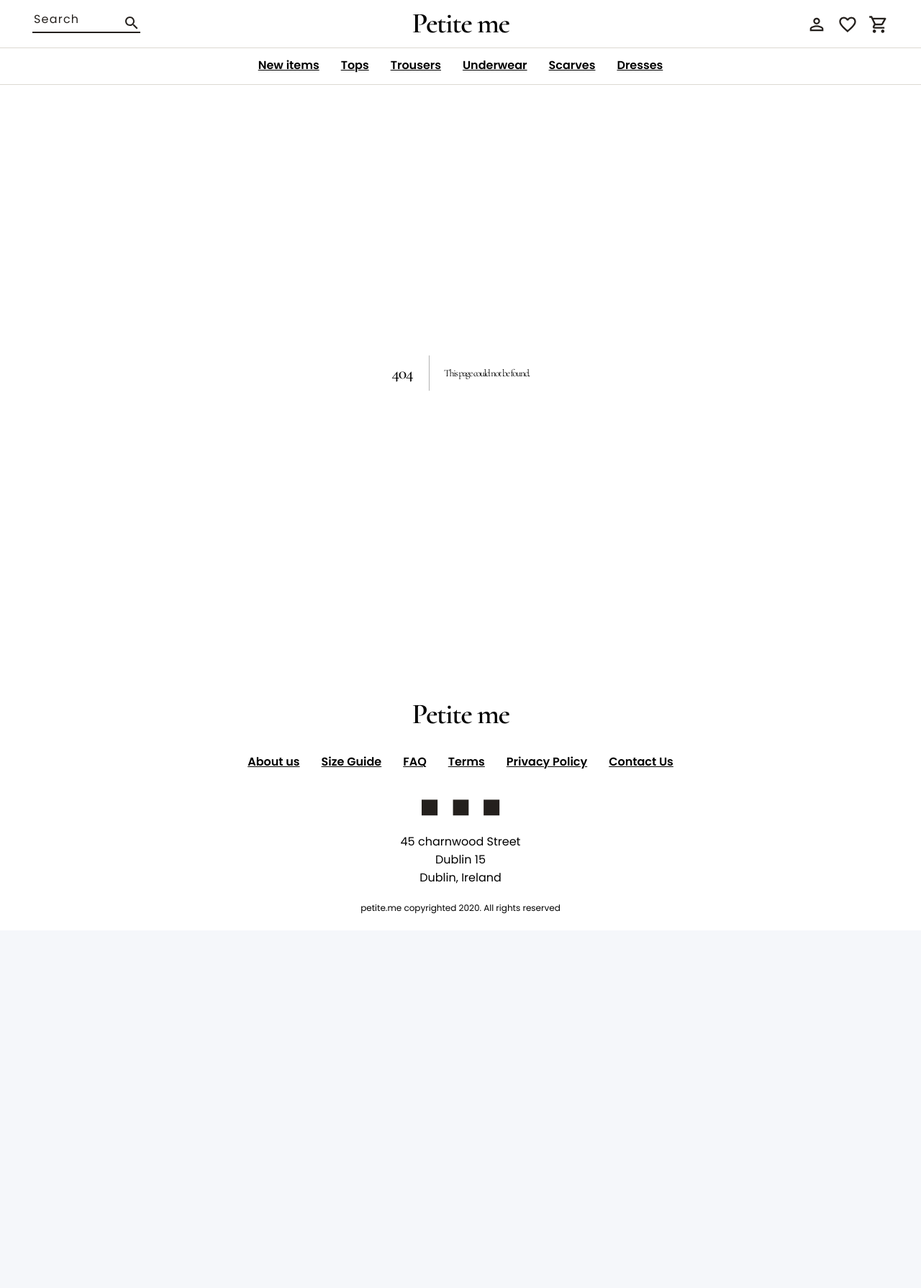
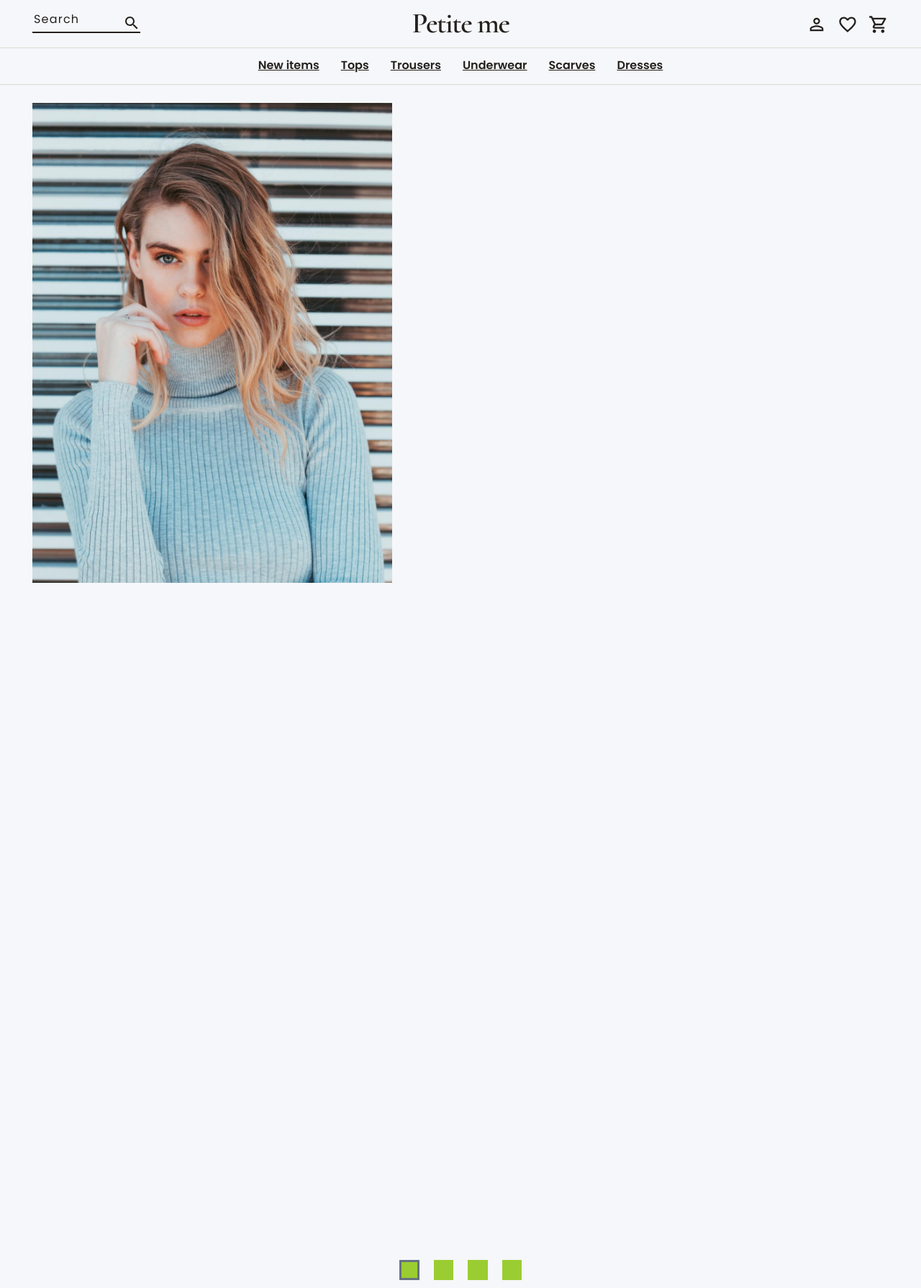
Before and after one commit to yurirech/petite-me-project, a Next.js app: page /categories/1/1 in a window 1280 px wide. Before the commit this address had no page. Shown: the top 1790 px of the page at 72% size. Before the commit the page ends 1293 px from the top, so only its background shows below. Built offline with nearby package versions, Linux system fonts and the light colour scheme.

Commit message:
start item collection page

```diff
--- a/components/menu-bar/menu-bar.tsx
+++ b/components/menu-bar/menu-bar.tsx
@@ -75,22 +75,22 @@ const MenuBar = () => {
 					{toggleMenu ? <div className={`${styles.buttonToggle}`}></div> : null}
 				</menu>
 				<section className={styles.menuLinks}>
-					<Link  href="/category/new-arrivals">
+					<Link  href="/categories/new-arrivals">
 						<a>New items</a>
 					</Link>
-					<Link href="/category/tops">
+					<Link href="/categories/tops">
 						<a>Tops</a>
 					</Link>
-					<Link href="/category/trousers">
+					<Link href="/categories/trousers">
 						<a>Trousers</a>
 					</Link>
-					<Link href="/category/underwear">
+					<Link href="/categories/underwear">
 						<a>Underwear</a>
 					</Link>
-					<Link href="/category/scarves">
+					<Link href="/categories/scarves">
 						<a>Scarves</a>
 					</Link>
-					<Link href="/category/dresses">
+					<Link href="/categories/dresses">
 						<a>Dresses</a>
 					</Link>
 				</section>
--- a/package.json
+++ b/package.json
@@ -19,7 +19,9 @@
     "redux": "^4.0.5",
     "redux-devtools-extension": "^2.13.8",
     "redux-thunk": "^2.3.0",
-    "sass": "^1.29.0"
+    "sass": "^1.32.5",
+    "sharp": "^0.27.0",
+    "swiper": "^6.4.7"
   },
   "devDependencies": {
     "@types/node": "^14.14.10",
--- a/pages/_app.tsx
+++ b/pages/_app.tsx
@@ -1,11 +1,13 @@
 import { AppProps } from "next/app";
-import { useState } from "react";
+
 import { Provider } from "react-redux";
 import { createStore, applyMiddleware, combineReducers } from "redux";
 import { createLogger } from "redux-logger";
 import thunkMiddleware from "redux-thunk";
 import { changeTheme } from "../reducers/admin-panel";
+
 import "../styles/globals.scss";
+import 'swiper/swiper.scss';
 
 import MenuBar from "../components/menu-bar/menu-bar";
 import Footer from "../components/footer/footer";
--- /dev/null
+++ b/pages/categories/[category]/[item_id]/index.module.scss
@@ -0,0 +1,53 @@
+@import "../../../../styles/_mixins.scss";
+
+.main {
+	.swiper {
+    margin-top: 2.5rem;
+		.swiperImgHolder {
+			position: relative;
+			// width: 100%;
+			max-width: 50rem;
+		}
+	}
+
+	.colors {
+    display: flex;
+    justify-content: center;
+    margin-top: 1.15rem;
+
+		span {
+			background-color: yellowgreen;
+			width: 2.75rem;
+			height: 2.75rem;
+      display: block;
+      margin: 1rem;
+
+
+      &.selected {
+        border: 3px solid var(--color-petite-grey);
+      }
+		}
+  }
+
+  .info {
+    margin-top: 2.5rem;
+    display: flex;
+    flex-direction: column;
+
+
+    p {
+      text-transform: capitalize;
+      font-size: 2.5rem;
+      display: inline-block;
+      @include moreLetterSpacing;
+    }
+
+    small {
+      margin-left: auto;
+    }
+
+    a {
+      display: block;
+    }
+  }
+}
--- /dev/null
+++ b/pages/categories/[category]/[item_id]/index.tsx
@@ -0,0 +1,122 @@
+import Head from "next/head";
+import Image from "next/image";
+import { useRouter } from "next/router";
+
+import { Swiper, SwiperSlide } from "swiper/react";
+
+import styles from "./index.module.scss";
+import uStyles from "../../../../styles/utils.module.scss";
+
+import { getCategoryData } from "../../../../lib/categories";
+import DropdownMenu from "../../../../components/dropdown-menu/dropdown-menu";
+
+// export async function getStaticProps({params, items}) {
+//   try {
+// 		const categoryData = await getCategoryData(params.category, items)
+//     return {
+//       props: {
+//         categoryData
+//       }
+//   }
+//   } catch (err) {
+//     console.log(err)
+//   }
+// }
+
+const Item = () => {
+	const router = useRouter();
+	return (
+		<>
+			<Head>
+				<title>Clothing Item</title>
+			</Head>
+			<main className={styles.main}>
+				<div className={uStyles.container}>
+					<section className={styles.swiper}>
+						<Swiper
+							slidesPerView={1}
+							onSlideChange={() => console.log("slide change")}
+							onSwiper={(swiper) => console.log(swiper)}
+						>
+							<SwiperSlide>
+								<div className={styles.swiperImgHolder}>
+									<Image
+										src="/img/model-1.jpg"
+										layout="responsive"
+										height="200"
+										width="150"
+										objectFit="cover"
+									/>
+								</div>
+							</SwiperSlide>
+							<SwiperSlide>
+								<div className={styles.imgHolder}>
+									<Image
+										src="/img/model-1.jpg"
+										layout="responsive"
+										height="200"
+										width="150"
+										objectFit="cover"
+									/>
+								</div>
+							</SwiperSlide>
+							<SwiperSlide>
+								<div className={styles.imgHolder}>
+									<Image
+										src="/img/model-1.jpg"
+										layout="responsive"
+										height="200"
+										width="150"
+										objectFit="cover"
+									/>
+								</div>
+							</SwiperSlide>
+							<SwiperSlide>
+								<div className={styles.imgHolder}>
+									<Image
+										src="/img/model-1.jpg"
+										layout="responsive"
+										height="200"
+										width="150"
+										objectFit="cover"
+									/>
+								</div>
+							</SwiperSlide>
+						</Swiper>
+					</section>
+					<section className={styles.colors}>
+						<span className={styles.selected}></span>
+						<span></span>
+						<span></span>
+						<span></span>
+					</section>
+					<section className={styles.info}>
+						<p>awesome dress</p>
+						<small>
+							<strong>89.90</strong>
+						</small>
+						<a>Help with sizes</a>
+						<form>
+							<select name="sizes" id="sizes">
+								<option value="x-small">XS</option>
+								<option value="small">S</option>
+								<option value="medium">M</option>
+								<option value="large">L</option>
+								<option value="x-large">XL</option>
+							</select>
+							<div className={styles.numberOfItems}>number of items</div>
+							<button>wishlist</button>
+							<button>add to shopping bag</button>
+						</form>
+						<section className={styles.description}>desc</section>
+						<section className={styles.furtherInfo}>further</section>
+					</section>
+
+					<p>{router.query.item_id}</p>
+				</div>
+			</main>
+		</>
+	);
+};
+
+export default Item;
--- /dev/null
+++ b/pages/categories/[category]/index.module.scss
@@ -0,0 +1,49 @@
+@import "../../../styles/_mixins.scss";
+
+.collection {
+	header {
+		margin-top: 1.75rem;
+
+		h2 {
+			text-transform: capitalize;
+		}
+
+		.filters {
+			font-weight: 600;
+			@include moreLetterSpacing;
+
+			small:last-of-type {
+				margin-left: 2.5rem;
+			}
+		}
+	}
+
+	.collectionItems {
+		display: flex;
+		flex-direction: row;
+		flex-wrap: wrap;
+		justify-content: space-between;
+	}
+}
+
+@include laptopS {
+	.collection {
+		header {
+			margin-top: 5rem;
+
+			.filters {
+				margin-top: 1.5rem;
+			}
+
+			small {
+				cursor: pointer;
+			}
+		}
+
+		.collectionItems {
+			display: grid;
+			grid-template-columns: repeat(4, 1fr);
+			grid-gap: 20px;
+		}
+	}
+}
--- a/pages/category/[category].module.scss
+++ /dev/null
@@ -1,49 +0,0 @@
-@import "../../styles/_mixins.scss";
-
-.collection {
-	header {
-		margin-top: 1.75rem;
-
-		h2 {
-			text-transform: capitalize;
-		}
-
-		.filters {
-			font-weight: 600;
-			@include moreLetterSpacing;
-
-			small:last-of-type {
-				margin-left: 2.5rem;
-			}
-		}
-	}
-
-	.collectionItems {
-		display: flex;
-		flex-direction: row;
-		flex-wrap: wrap;
-		justify-content: space-between;
-	}
-}
-
-@include laptopS {
-	.collection {
-		header {
-			margin-top: 5rem;
-
-			.filters {
-				margin-top: 1.5rem;
-			}
-
-			small {
-				cursor: pointer;
-			}
-		}
-
-		.collectionItems {
-			display: grid;
-			grid-template-columns: repeat(4, 1fr);
-			grid-gap: 20px;
-		}
-	}
-}
```
Also changed, not shown: components/collection-item/collection-item.tsx (+6 -1 lines), pages/categories/[category]/index.tsx (added, +92 -0 lines), pages/category/[category].tsx (deleted, +0 -89 lines), @types/index.d.ts (line endings or trailing spaces), 2 other files (tests, documents, lock files or other folders).
